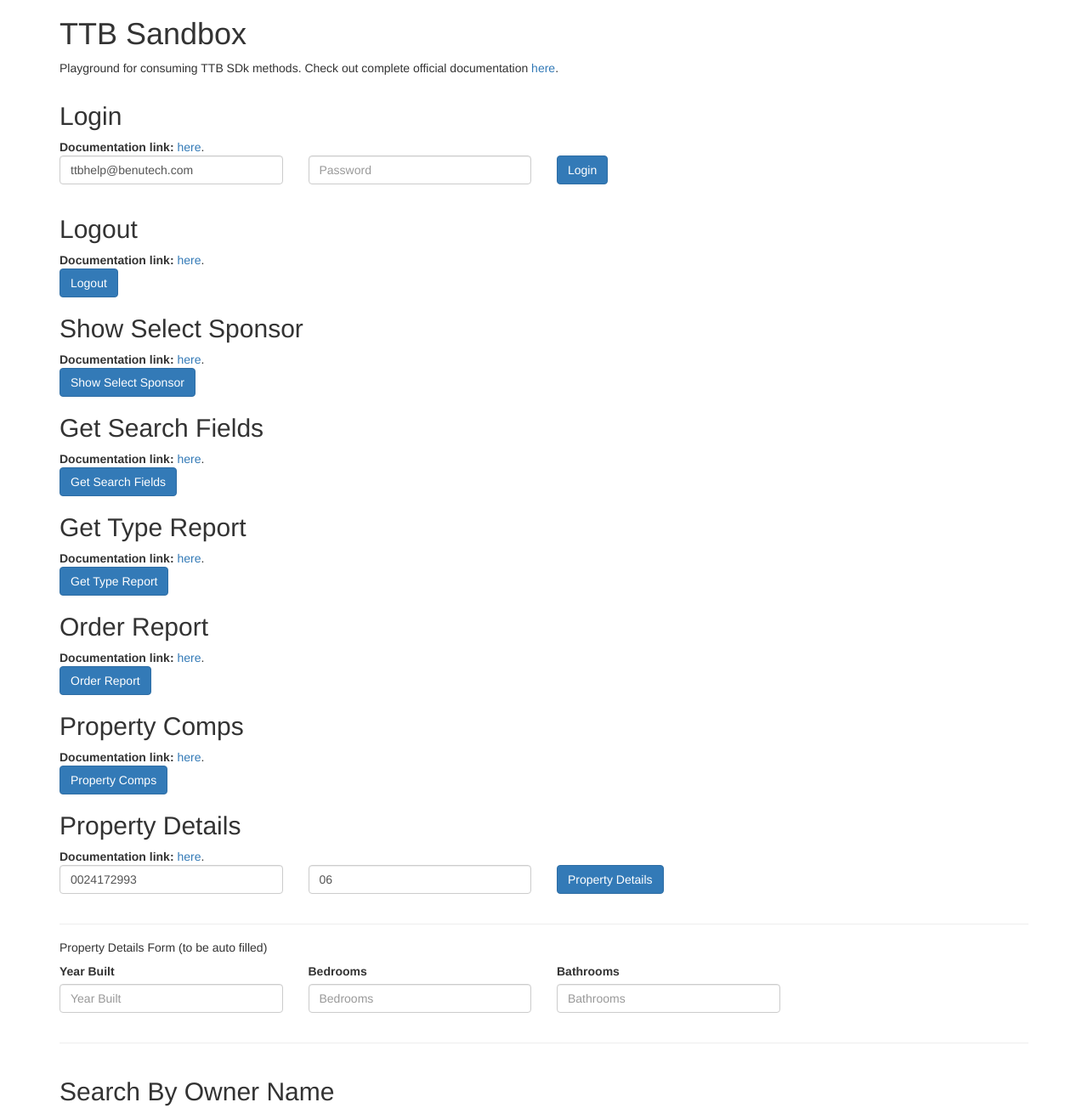
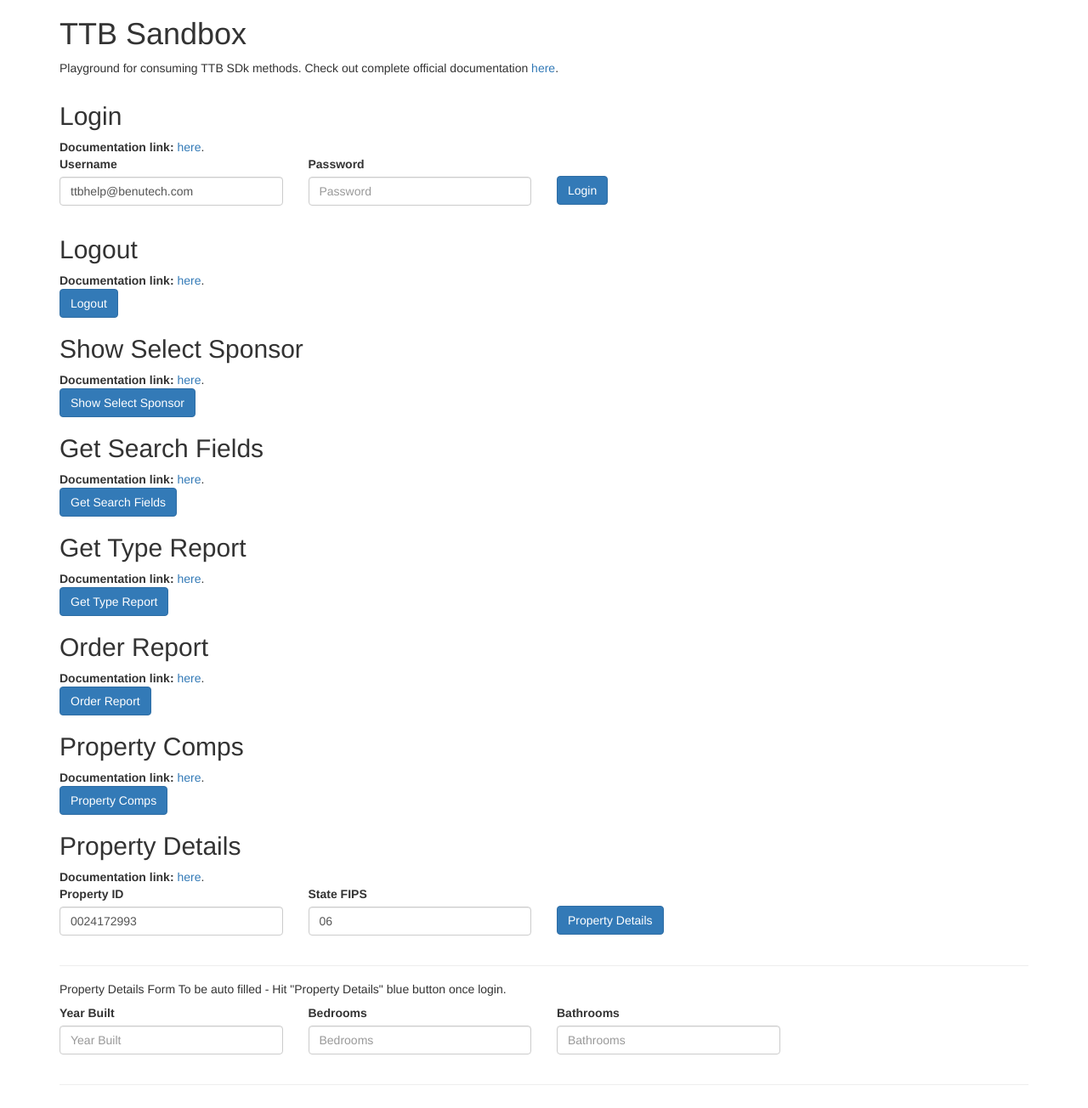
Before and after one commit to tnlinh/ttbsandbox, a website: page src/ttbsandbox.html in a window 1280 px wide. Shown: the top 1304 px of the page at 85% size. Drawn offline with nearby package versions, Linux system fonts and the light colour scheme.

Commit message:
sandbox - add labels on login, and property-details form fields.

```diff
--- a/src/ttbsandbox.html
+++ b/src/ttbsandbox.html
@@ -35,18 +35,20 @@
       <div class="playground row">
         <div class="col-xs-3">
           <div class="form-group">
+            <label for="login__username">Username</label>
             <input type="text" class="form-control" placeholder="Username" value="ttbhelp@benutech.com"
-                   name="login__username">
+                   id="login__username" name="login__username">
           </div>
         </div>
         <div class="col-xs-3">
           <div class="form-group">
+            <label for="propertyDetails__state_fips">Password</label>
             <input type="password" class="form-control" placeholder="Password"
-                   name="login__password">
+                   id="login__password" name="login__password">
           </div>
         </div>
         <div class="col-xs-3">
-          <div class="form-group">
+          <div class="form-group" style="margin-top: 24px;">
             <button id="login__submit" class="btn btn-primary" onclick="login()">Login</button>
           </div>
         </div>
@@ -144,24 +146,26 @@
       <div class="playground row">
         <div class="col-xs-3">
           <div class="form-group">
+            <label for="propertyDetails__property_id">Property ID</label>
             <input type="text" class="form-control" placeholder="Property ID" value="0024172993"
-                   name="propertyDetails__property_id">
+                   id="propertyDetails__property_id" name="propertyDetails__property_id">
           </div>
         </div>
         <div class="col-xs-3">
           <div class="form-group">
+            <label for="propertyDetails__state_fips">State FIPS</label>
             <input type="text" class="form-control" placeholder="State FIPS" value="06"
-                   name="propertyDetails__state_fips">
+                   id="propertyDetails__state_fips" name="propertyDetails__state_fips">
           </div>
         </div>
         <div class="col-xs-3">
-          <div class="form-group">
+          <div class="form-group" style="margin-top: 24px;">
             <button id="propertyDetails__submit" class="btn btn-primary" onclick="propertyDetails()">Property Details</button>
           </div>
         </div>
         <div class="col-xs-12">
           <hr>
-          <h5>Property Details Form (to be auto filled)</h5>
+          <h5>Property Details Form To be auto filled - Hit "Property Details" blue button once login.</h5>
           <form id="propertyDetails__form">
             <fieldset>
               <!--<legend>Property Details Form (to be auto filled)</legend>-->
```
